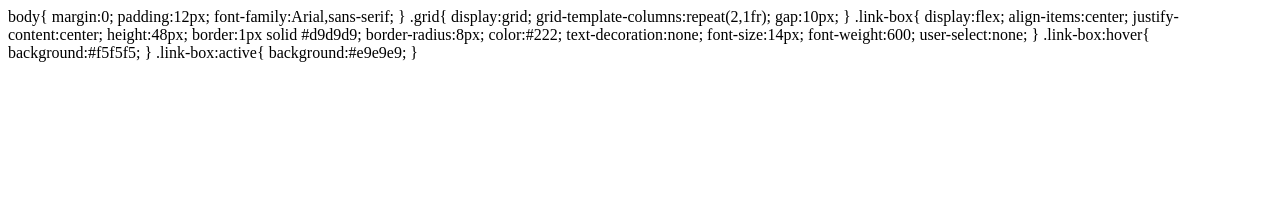
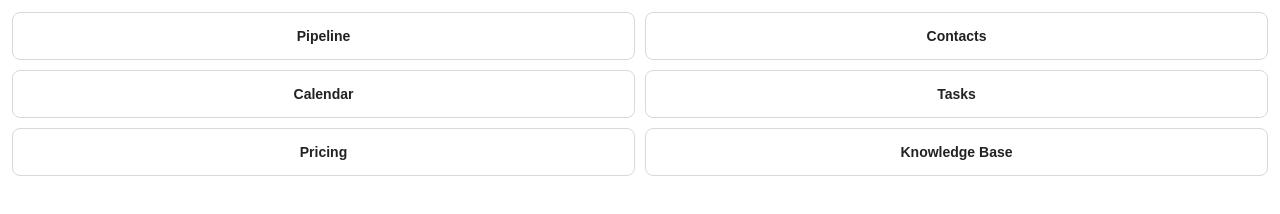
Before and after one commit to ethanicornell/ghldashboard, a plain HTML site: page index.html in a window 1280 px wide. Drawn offline with Linux system fonts and the light colour scheme.

Commit message:
Update index.html

```diff
--- a/index.html
+++ b/index.html
@@ -1,7 +1,24 @@
+<!DOCTYPE html>
+<html lang="en">
+
+<head>
+<meta charset="UTF-8">
+<meta name="viewport" content="width=device-width, initial-scale=1.0">
+
+<title>Quick Links</title>
+
+<style>
+
+*{
+    box-sizing:border-box;
+    margin:0;
+    padding:0;
+}
+
 body{
-    margin:0;
     padding:12px;
     font-family:Arial,sans-serif;
+    background:white;
 }
 
 .grid{
@@ -22,6 +39,7 @@ body{
 
     color:#222;
     text-decoration:none;
+
     font-size:14px;
     font-weight:600;
 
@@ -35,3 +53,42 @@ body{
 .link-box:active{
     background:#e9e9e9;
 }
+
+</style>
+
+</head>
+
+
+<body>
+
+<div class="grid">
+
+    <a class="link-box" href="#">
+        Pipeline
+    </a>
+
+    <a class="link-box" href="#">
+        Contacts
+    </a>
+
+    <a class="link-box" href="#">
+        Calendar
+    </a>
+
+    <a class="link-box" href="#">
+        Tasks
+    </a>
+
+    <a class="link-box" href="#">
+        Pricing
+    </a>
+
+    <a class="link-box" href="#">
+        Knowledge Base
+    </a>
+
+</div>
+
+</body>
+
+</html>
```
